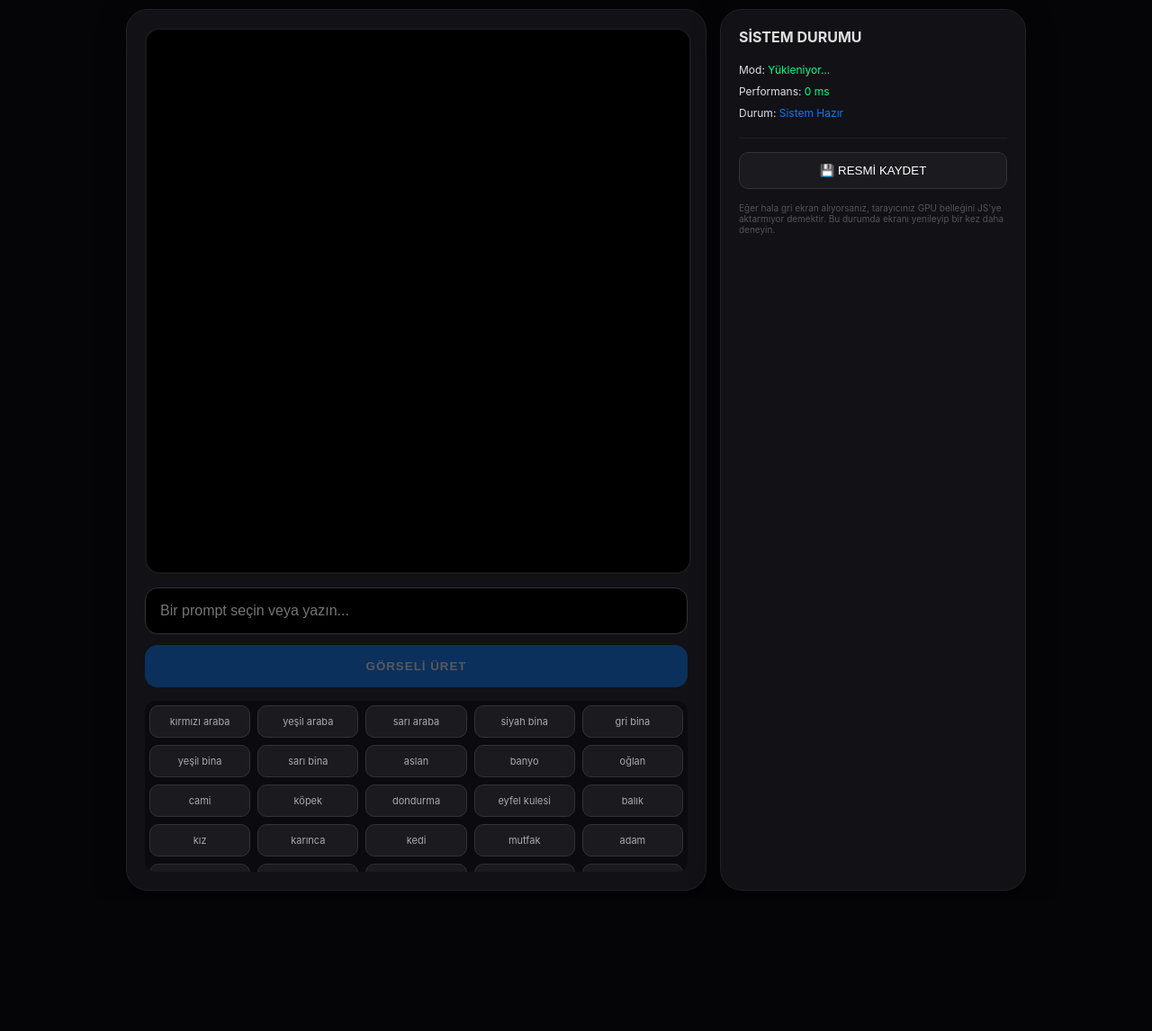
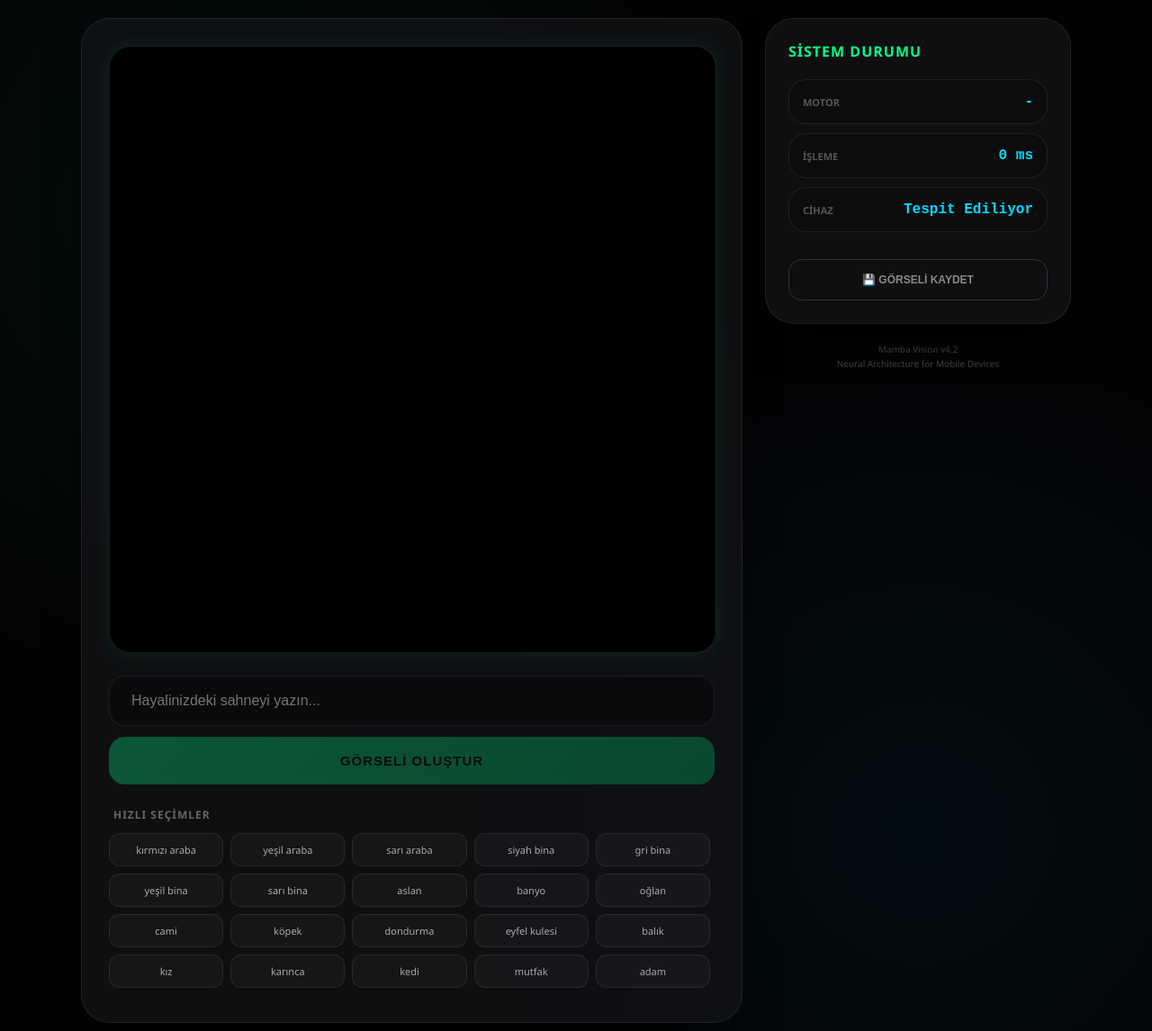
Before and after one commit to yakupc55/mini-photo-generator, a plain HTML site: page index.html in a window 1280 px wide. Shown: the whole page at 90% size. Before the commit the page ends 1000 px from the top, so only its background shows below. Drawn offline with nearby package versions, Linux system fonts and the light colour scheme; a script that the page names is missing.

Commit message:
Add files via upload

```diff
--- a/index.html
+++ b/index.html
@@ -3,7 +3,7 @@
 <head>
     <meta charset="UTF-8">
     <meta name="viewport" content="width=device-width, initial-scale=1.0, maximum-scale=1.0, user-scalable=no">
-    <title>Mamba VX | Hard-Sync Edition</title>
+    <title>Mamba VX | Neural Vision</title>
 
     <script src="https://cdn.jsdelivr.net/npm/onnxruntime-web@1.19.2/dist/ort.all.min.js"></script>
     <script type="module">
@@ -12,81 +12,240 @@
     </script>
 
     <style>
-        :root { --primary: #00ff88; --bg: #050508; --card: #111116; --accent: #007bff; }
-        body { background: var(--bg); color: #e0e0e0; font-family: 'Inter', sans-serif; margin: 0; padding: 10px; }
-        .layout { max-width: 1000px; margin: auto; display: grid; grid-template-columns: 1fr 340px; gap: 15px; }
-        @media (max-width: 900px) { .layout { grid-template-columns: 1fr; } }
-        .panel { background: var(--card); border-radius: 24px; padding: 20px; border: 1px solid #222; box-shadow: 0 10px 30px rgba(0,0,0,0.5); }
-        .canvas-area { position: relative; width: 100%; aspect-ratio: 1/1; background: #000; border-radius: 16px; overflow: hidden; border: 2px solid #1a1a1a; margin-bottom: 15px; }
-        canvas { width: 100%; height: 100%; image-rendering: pixelated; display: block; }
-        .prompt-grid { display: grid; grid-template-columns: repeat(auto-fill, minmax(110px, 1fr)); gap: 8px; max-height: 180px; overflow-y: auto; margin-top: 15px; padding: 5px; background: rgba(0,0,0,0.3); border-radius: 12px; }
-        .chip { background: #1a1a1f; border: 1px solid #333; padding: 10px; border-radius: 10px; font-size: 11px; cursor: pointer; text-align: center; color: #aaa; transition: 0.2s; }
-        .chip:hover { border-color: var(--primary); color: #fff; }
-        input { width: 100%; background: #000; border: 1px solid #333; padding: 16px; border-radius: 14px; color: #fff; box-sizing: border-box; font-size: 16px; margin-bottom: 12px; }
-        .btn-gen { width: 100%; padding: 16px; border-radius: 14px; border: none; font-weight: 800; cursor: pointer; background: var(--accent); color: #fff; letter-spacing: 1px; }
-        .btn-gen:disabled { opacity: 0.3; }
-        .overlay { position: absolute; top:0; left:0; width:100%; height:100%; background: rgba(0,0,0,0.85); display: none; flex-direction: column; align-items: center; justify-content: center; z-index: 5; }
-        .loader-bar { width: 60%; height: 4px; background: #222; border-radius: 2px; margin-top: 12px; overflow: hidden; }
-        .loader-fill { height: 100%; background: var(--primary); width: 0%; transition: width 0.3s; box-shadow: 0 0 10px var(--primary); }
+        :root {
+            --primary: #00ff88;
+            --accent: #00d9ff;
+            --bg: #030305;
+            --glass: rgba(18, 18, 22, 0.85);
+            --border: rgba(255, 255, 255, 0.08);
+        }
+
+        body {
+            background: var(--bg);
+            background-image:
+                radial-gradient(circle at 20% 20%, rgba(0, 255, 136, 0.05) 0%, transparent 40%),
+                radial-gradient(circle at 80% 80%, rgba(0, 217, 255, 0.05) 0%, transparent 40%);
+            color: #fff;
+            font-family: 'Segoe UI', system-ui, -apple-system, sans-serif;
+            margin: 0;
+            display: flex;
+            justify-content: center;
+            align-items: center;
+            min-height: 100vh;
+            overflow-x: hidden;
+        }
+
+        .app-shell {
+            width: 100%;
+            max-width: 1100px;
+            padding: 20px;
+            display: grid;
+            grid-template-columns: 1fr 340px;
+            gap: 25px;
+            animation: fadeIn 0.8s ease-out;
+        }
+
+        @media (max-width: 900px) { .app-shell { grid-template-columns: 1fr; padding: 15px; } }
+
+        /* Derinlikli Cam Kartlar */
+        .glass-card {
+            background: var(--glass);
+            backdrop-filter: blur(20px);
+            -webkit-backdrop-filter: blur(20px);
+            border: 1px solid var(--border);
+            border-radius: 32px;
+            padding: 30px;
+            box-shadow: 0 25px 50px -12px rgba(0, 0, 0, 0.7);
+            position: relative;
+        }
+
+        /* Görsel Alanı */
+        .canvas-container {
+            position: relative;
+            width: 100%;
+            aspect-ratio: 1/1;
+            background: #000;
+            border-radius: 24px;
+            overflow: hidden;
+            box-shadow: inset 0 0 40px rgba(0,0,0,1), 0 0 20px rgba(0,255,136,0.1);
+            border: 1px solid #1a1a1e;
+        }
+
+        canvas { width: 100%; height: 100%; image-rendering: pixelated; transition: transform 0.4s cubic-bezier(0.165, 0.84, 0.44, 1); }
+        .canvas-container:hover canvas { transform: scale(1.02); }
+
+        /* Yeni Dolum Ekranı */
+        .loader-overlay {
+            position: absolute;
+            inset: 0;
+            background: rgba(0, 0, 0, 0.9);
+            display: none;
+            flex-direction: column;
+            align-items: center;
+            justify-content: center;
+            z-index: 50;
+            backdrop-filter: blur(5px);
+        }
+
+        .progress-box { width: 65%; text-align: center; }
+        .status-text { font-size: 11px; text-transform: uppercase; letter-spacing: 2px; color: var(--primary); font-weight: 700; margin-bottom: 12px; }
+        .bar-container { height: 4px; width: 100%; background: rgba(255,255,255,0.05); border-radius: 10px; overflow: hidden; position: relative; }
+        .bar-fill { height: 100%; width: 0%; background: linear-gradient(90deg, var(--primary), var(--accent)); transition: width 0.4s ease; box-shadow: 0 0 15px var(--primary); }
+
+        /* Input & Button */
+        .input-group { margin-top: 25px; }
+        input {
+            width: 100%;
+            background: rgba(0,0,0,0.3);
+            border: 1px solid var(--border);
+            padding: 18px 24px;
+            border-radius: 18px;
+            color: #fff;
+            font-size: 16px;
+            outline: none;
+            transition: 0.3s;
+            box-sizing: border-box;
+        }
+        input:focus { border-color: var(--primary); background: rgba(0,0,0,0.5); box-shadow: 0 0 20px rgba(0,255,136,0.1); }
+
+        .btn-generate {
+            width: 100%;
+            margin-top: 12px;
+            padding: 18px;
+            border-radius: 18px;
+            border: none;
+            background: linear-gradient(135deg, var(--primary) 0%, #00cc6e 100%);
+            color: #000;
+            font-weight: 800;
+            font-size: 15px;
+            cursor: pointer;
+            transition: 0.3s;
+            text-transform: uppercase;
+            letter-spacing: 1px;
+        }
+        .btn-generate:hover { transform: translateY(-2px); filter: brightness(1.1); box-shadow: 0 10px 20px rgba(0,255,136,0.2); }
+        .btn-generate:disabled { opacity: 0.3; cursor: wait; }
+
+        /* Prompt Chips */
+        .prompt-label { font-size: 12px; color: #666; font-weight: 700; margin: 25px 0 12px 5px; text-transform: uppercase; letter-spacing: 1px; }
+        .chips-container {
+            display: grid;
+            grid-template-columns: repeat(auto-fill, minmax(105px, 1fr));
+            gap: 8px;
+            max-height: 180px;
+            overflow-y: auto;
+            padding-right: 5px;
+        }
+        .chip {
+            background: rgba(255,255,255,0.03);
+            border: 1px solid var(--border);
+            padding: 10px;
+            border-radius: 12px;
+            font-size: 11px;
+            color: #aaa;
+            cursor: pointer;
+            text-align: center;
+            transition: 0.2s;
+        }
+        .chip:hover { background: rgba(0, 255, 136, 0.08); border-color: var(--primary); color: #fff; }
+
+        /* Info Panel */
+        .info-panel { height: fit-content; }
+        .stat-card {
+            background: rgba(0,0,0,0.2);
+            border-radius: 20px;
+            padding: 15px;
+            margin-bottom: 10px;
+            border: 1px solid var(--border);
+            display: flex;
+            justify-content: space-between;
+            align-items: center;
+        }
+        .stat-label { color: #555; font-size: 11px; font-weight: 800; text-transform: uppercase; }
+        .stat-value { color: var(--accent); font-family: 'Courier New', monospace; font-weight: 700; }
+
+        @keyframes fadeIn { from { opacity: 0; transform: translateY(10px); } to { opacity: 1; transform: translateY(0); } }
+
+        /* Custom Scrollbar */
+        ::-webkit-scrollbar { width: 5px; }
+        ::-webkit-scrollbar-track { background: transparent; }
+        ::-webkit-scrollbar-thumb { background: #222; border-radius: 10px; }
     </style>
 </head>
 <body>
 
-<div class="layout">
-    <div class="panel">
-        <div class="canvas-area">
+<div class="app-shell">
+    <div class="glass-card">
+        <div class="canvas-container">
             <canvas id="mainCanvas"></canvas>
-            <div id="loader" class="overlay">
-                <b id="status-txt" style="color:var(--primary); font-size:14px;">BEKLEYİN...</b>
-                <div class="loader-bar"><div id="p-fill" class="loader-fill"></div></div>
+
+            <div id="loader" class="loader-overlay">
+                <div class="progress-box">
+                    <div id="status-txt" class="status-text">Sinir Ağı Başlatılıyor</div>
+                    <div class="bar-container">
+                        <div id="bar-fill" class="bar-fill"></div>
+                    </div>
+                    <div id="perc-txt" style="margin-top:10px; font-size:10px; color:#444;">0%</div>
+                </div>
             </div>
         </div>
 
-        <input type="text" id="promptIn" placeholder="Bir prompt seçin veya yazın...">
-        <button class="btn-gen" id="genBtn" onclick="generate()" disabled>GÖRSELİ ÜRET</button>
+        <div class="input-group">
+            <input type="text" id="promptIn" placeholder="Hayalinizdeki sahneyi yazın..." autocomplete="off">
+            <button id="genBtn" class="btn-generate" onclick="generate()" disabled>Görseli Oluştur</button>
+        </div>
 
-        <div class="prompt-grid" id="pGrid"></div>
+        <div class="prompt-label">Hızlı Seçimler</div>
+        <div class="chips-container" id="chipGrid"></div>
     </div>
 
-    <div class="panel">
-        <h3 style="margin:0 0 15px 0; font-size:16px;">SİSTEM DURUMU</h3>
-        <div style="font-size:12px; line-height:2;">
-            Mod: <span id="st-engine" style="color:var(--primary)">Yükleniyor...</span><br>
-            Performans: <span id="st-time" style="color:var(--primary)">0 ms</span><br>
-            Durum: <span id="st-debug" style="color:var(--accent)">Sistem Hazır</span>
+    <div class="info-panel">
+        <div class="glass-card" style="padding: 25px;">
+            <h3 style="margin:0 0 20px 0; font-size:16px; letter-spacing:1px; color:var(--primary)">SİSTEM DURUMU</h3>
+
+            <div class="stat-card">
+                <span class="stat-label">Motor</span>
+                <span class="stat-value" id="st-engine">-</span>
+            </div>
+            <div class="stat-card">
+                <span class="stat-label">İşleme</span>
+                <span class="stat-value" id="st-time">0 ms</span>
+            </div>
+            <div class="stat-card">
+                <span class="stat-label">Cihaz</span>
+                <span class="stat-value" id="st-device">Tespit Ediliyor</span>
+            </div>
+
+            <button onclick="downloadImg()" style="width:100%; margin-top:20px; padding:15px; border-radius:15px; background:transparent; border:1px solid #333; color:#888; cursor:pointer; font-weight:700; font-size:12px;">💾 GÖRSELİ KAYDET</button>
         </div>
-        <hr style="border:0; border-top:1px solid #222; margin:15px 0;">
-        <button onclick="downloadImg()" style="width:100%; padding:12px; border-radius:10px; background:#1a1a1f; border:1px solid #333; color:#fff; cursor:pointer;">💾 RESMİ KAYDET</button>
-        <p style="font-size:10px; color:#555; margin-top:15px;">Eğer hala gri ekran alıyorsanız, tarayıcınız GPU belleğini JS'ye aktarmıyor demektir. Bu durumda ekranı yenileyip bir kez daha deneyin.</p>
+
+        <div style="padding: 20px; color:#444; font-size:10px; text-align:center; line-height:1.6;">
+            Mamba Vision v4.2<br>Neural Architecture for Mobile Devices
+        </div>
     </div>
 </div>
 
 <script>
-    const prompts = [
-        "kırmızı araba", "yeşil araba", "sarı araba", "siyah bina", "gri bina", "yeşil bina", "sarı bina",
-        "aslan", "banyo", "oğlan", "cami", "köpek", "dondurma", "eyfel kulesi", "balık", "kız", "karınca",
-        "kedi", "mutfak", "adam", "dağ", "oturma odası", "uzay", "kalabalık cadde", "kadın", "dünya"
-    ];
+    const promptList = ["kırmızı araba", "yeşil araba", "sarı araba", "siyah bina", "gri bina", "yeşil bina", "sarı bina", "aslan", "banyo", "oğlan", "cami", "köpek", "dondurma", "eyfel kulesi", "balık", "kız", "karınca", "kedi", "mutfak", "adam", "dağ", "oturma odası", "uzay", "kalabalık cadde", "kadın", "dünya"];
 
     let sess, wordToId, embTable, imgDim, embSize, ctx, rawImg;
 
-    // Prompt Grid Oluştur
-    const grid = document.getElementById('pGrid');
-    prompts.forEach(p => {
-        const div = document.createElement('div');
-        div.className = 'chip';
-        div.innerText = p;
-        div.onclick = () => document.getElementById('promptIn').value = p;
-        grid.appendChild(div);
+    // Chips UI
+    const grid = document.getElementById('chipGrid');
+    promptList.forEach(p => {
+        const d = document.createElement('div');
+        d.className = 'chip'; d.innerText = p;
+        d.onclick = () => { document.getElementById('promptIn').value = p; };
+        grid.appendChild(d);
     });
 
     ort.env.wasm.wasmPaths = 'https://cdn.jsdelivr.net/npm/onnxruntime-web@1.19.2/dist/';
+    ort.env.wasm.numThreads = Math.min(navigator.hardwareConcurrency || 4, 8);
 
     window.onload = async () => {
         try {
             const res = await fetch('main.mambax');
-            const blob = await res.blob();
-            const buf = await blob.arrayBuffer();
+            const buf = await res.arrayBuffer();
             const dv = new DataView(buf);
 
             imgDim = dv.getUint32(8, true);
@@ -107,17 +266,23 @@
                     setupCanvas();
                 });
             });
-        } catch(e) { document.getElementById('st-debug').innerText = "Hata: Model bulunamadı."; }
+        } catch(e) { console.error("Yükleme hatası"); }
     };
 
     async function initEngine() {
+        const isMobile = /iPhone|iPad|iPod|Android/i.test(navigator.userAgent);
+        const mode = isMobile ? 'wasm' : 'webgpu';
+
         try {
-            // WebGPU ile başla, hata alırsan WASM'a geç
-            sess = await ort.InferenceSession.create(window.modelData, { executionProviders: ['webgpu'] });
-            document.getElementById('st-engine').innerText = "GPU (WebGPU)";
+            sess = await ort.InferenceSession.create(window.modelData, {
+                executionProviders: [mode],
+                intraOpNumThreads: ort.env.wasm.numThreads
+            });
+            document.getElementById('st-engine').innerText = mode.toUpperCase();
+            document.getElementById('st-device').innerText = isMobile ? "MOBILE CPU" : "DESKTOP GPU";
         } catch(e) {
-            sess = await ort.InferenceSession.create(window.modelData, { executionProviders: ['wasm'], intraOpNumThreads: 4 });
-            document.getElementById('st-engine').innerText = "CPU (WASM)";
+            sess = await ort.InferenceSession.create(window.modelData, { executionProviders: ['wasm'] });
+            document.getElementById('st-engine').innerText = "WASM";
         }
         document.getElementById('genBtn').disabled = false;
     }
@@ -125,18 +290,18 @@
     function setupCanvas() {
         const c = document.getElementById('mainCanvas');
         c.width = c.height = imgDim;
-        ctx = c.getContext('2d', { alpha: false, desynchronized: true });
+        ctx = c.getContext('2d', { alpha: false });
         rawImg = ctx.createImageData(imgDim, imgDim);
     }
 
     async function generate() {
         const loader = document.getElementById('loader');
-        const pFill = document.getElementById('p-fill');
+        const bar = document.getElementById('bar-fill');
         const status = document.getElementById('status-txt');
+        const perc = document.getElementById('perc-txt');
 
         loader.style.display = 'flex';
-        pFill.style.width = '10%';
-        status.innerText = "İŞLENİYOR...";
+        updateUI(15, "Veri Kodlanıyor...");
 
         const prompt = document.getElementById('promptIn').value.toLocaleLowerCase('tr-TR').split(/\s+/);
         const input = new Float32Array(32 * embSize);
@@ -145,27 +310,14 @@
             input.set(embTable.subarray(id * embSize, (id * embSize) + embSize), i * embSize);
         }
 
-        pFill.style.width = '40%';
+        updateUI(40, "Sinir Ağı Çözümleniyor...");
         const t0 = performance.now();
 
         try {
-            const results = await sess.run({ input: new ort.Tensor('float32', input, [1, 32, embSize]) });
+            const res = await sess.run({ input: new ort.Tensor('float32', input, [1, 32, embSize]) });
+            updateUI(75, "Pikseller Oluşturuluyor...");
 
-            pFill.style.width = '70%';
-            status.innerText = "SENKRONİZE EDİLİYOR...";
-
-            // --- KRİTİK MOBİL FIX ---
-            // Bazı mobil tarayıcılar (özellikle Safari/Chrome) GPU sonuçlarını anında JS'ye vermez.
-            // Küçük bir bekleme (micro-task) ekleyerek GPU'nun buffer'ı boşaltmasına izin veriyoruz.
-            await new Promise(r => setTimeout(r, 100));
-
-            const out = await results.output.getData();
-
-            // Eğer hala 0 dönüyorsa ikinci bir inatçı deneme yapıyoruz
-            if(out[0] === 0 && out[100] === 0) {
-                 await new Promise(r => setTimeout(r, 300));
-            }
-
+            const out = await res.output.getData();
             const pix = rawImg.data;
             const area = imgDim * imgDim;
             let r=0, g=area, b=area*2, p=0;
@@ -178,21 +330,24 @@
             }
 
             ctx.putImageData(rawImg, 0, 0);
-            pFill.style.width = '100%';
+            updateUI(100, "Tamamlandı!");
             document.getElementById('st-time').innerText = Math.round(performance.now() - t0) + " ms";
-            document.getElementById('st-debug').innerText = "Görsel Çizildi";
-        } catch(e) {
-            document.getElementById('st-debug').innerText = "Hata: " + e.message;
+        } catch(e) { console.error(e); }
+
+        setTimeout(() => { loader.style.display = 'none'; }, 600);
+
+        function updateUI(p, txt) {
+            bar.style.width = p + '%';
+            status.innerText = txt;
+            perc.innerText = p + '%';
         }
-
-        setTimeout(() => loader.style.display = 'none', 600);
     }
 
     function downloadImg() {
-        const link = document.createElement('a');
-        link.download = `mamba_${Date.now()}.png`;
-        link.href = document.getElementById('mainCanvas').toDataURL('image/png');
-        link.click();
+        const a = document.createElement('a');
+        a.download = `render_${Date.now()}.png`;
+        a.href = document.getElementById('mainCanvas').toDataURL();
+        a.click();
     }
 </script>
 </body>
```
